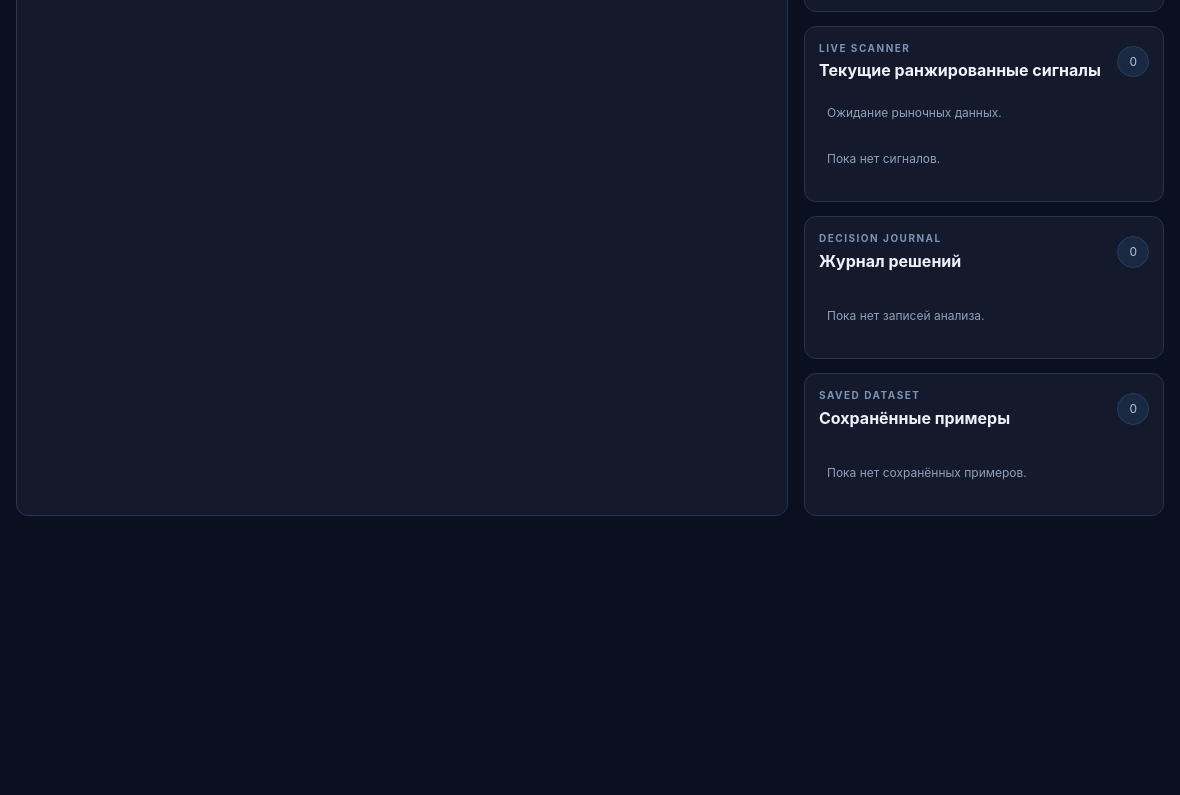
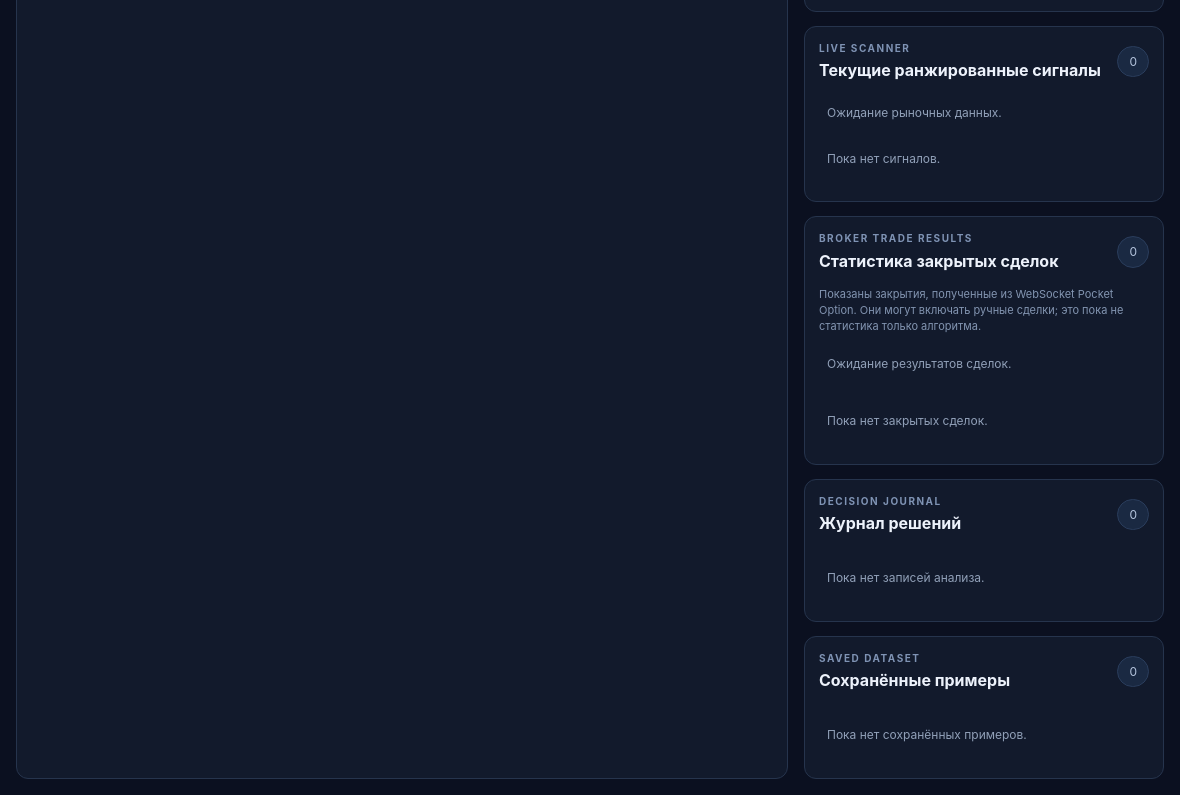
Before and after one commit to Maestro-777/pocket-option-app, an Electron app: page renderer/labeler.html in a window 1180 px wide. Shown: the part 1321-2116 px from the top of the page. Before the commit the page ends 1853 px from the top, so only its background shows below. Drawn offline with Linux system fonts and the light colour scheme; no server answers.

Commit message:
Add observed broker trade statistics and recent results panel

```diff
--- a/renderer/labeler.html
+++ b/renderer/labeler.html
@@ -91,6 +91,13 @@
       <div id="live-signals" class="live-signals"><p class="empty">Пока нет сигналов.</p></div>
     </section>
     <section class="analysis-panel">
+      <div class="panel-title"><div><p class="eyebrow">BROKER TRADE RESULTS</p><h2>Статистика закрытых сделок</h2></div><span id="trade-result-count" class="counter">0</span></div>
+      <p class="form-footnote">Показаны закрытия, полученные из WebSocket Pocket Option. Они могут включать ручные сделки; это пока не статистика только алгоритма.</p>
+      <div id="trade-stats-summary" class="trade-stats-grid"><p class="empty">Ожидание результатов сделок.</p></div>
+      <div id="trade-stats-breakdown" class="trade-stats-breakdown"></div>
+      <div id="trade-results" class="decision-journal"><p class="empty">Пока нет закрытых сделок.</p></div>
+    </section>
+    <section class="analysis-panel">
       <div class="panel-title"><div><p class="eyebrow">DECISION JOURNAL</p><h2>Журнал решений</h2></div><span id="decision-count" class="counter">0</span></div>
       <div id="decision-journal" class="decision-journal"><p class="empty">Пока нет записей анализа.</p></div>
     </section>
```
